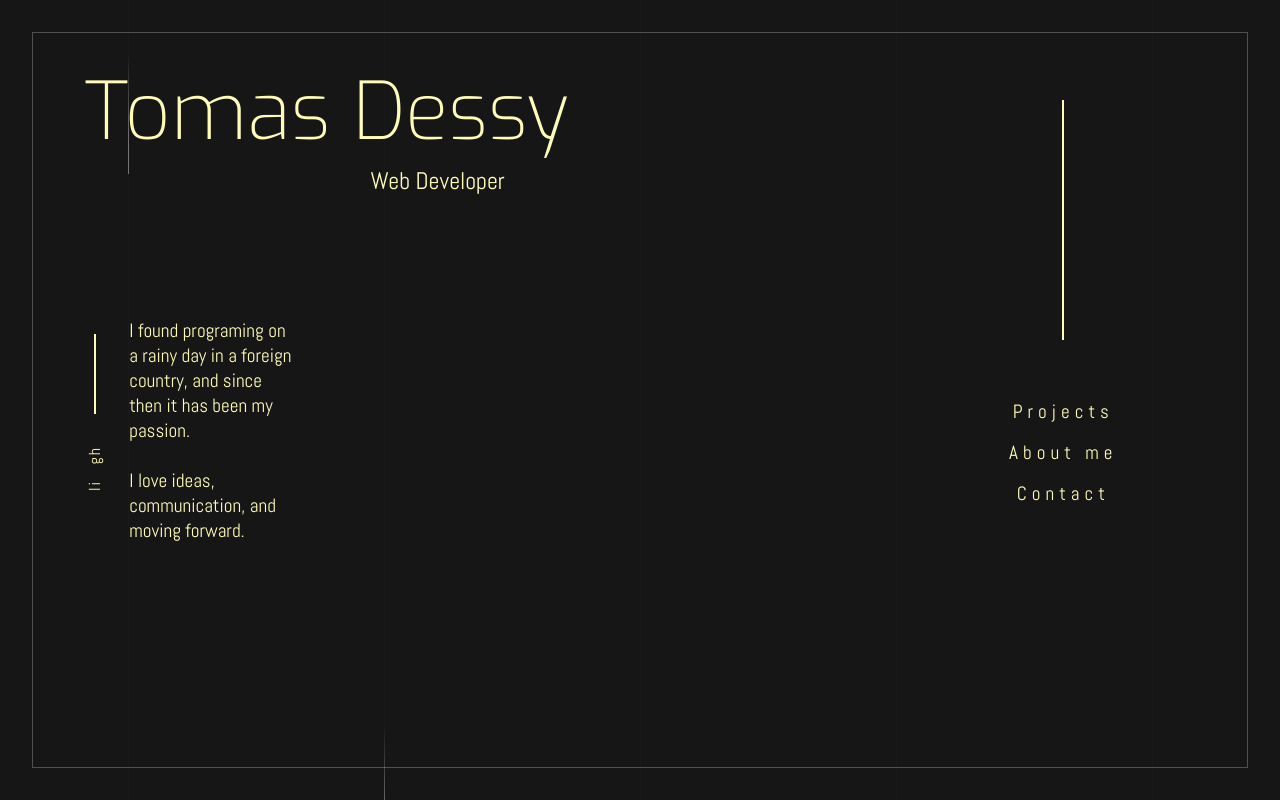
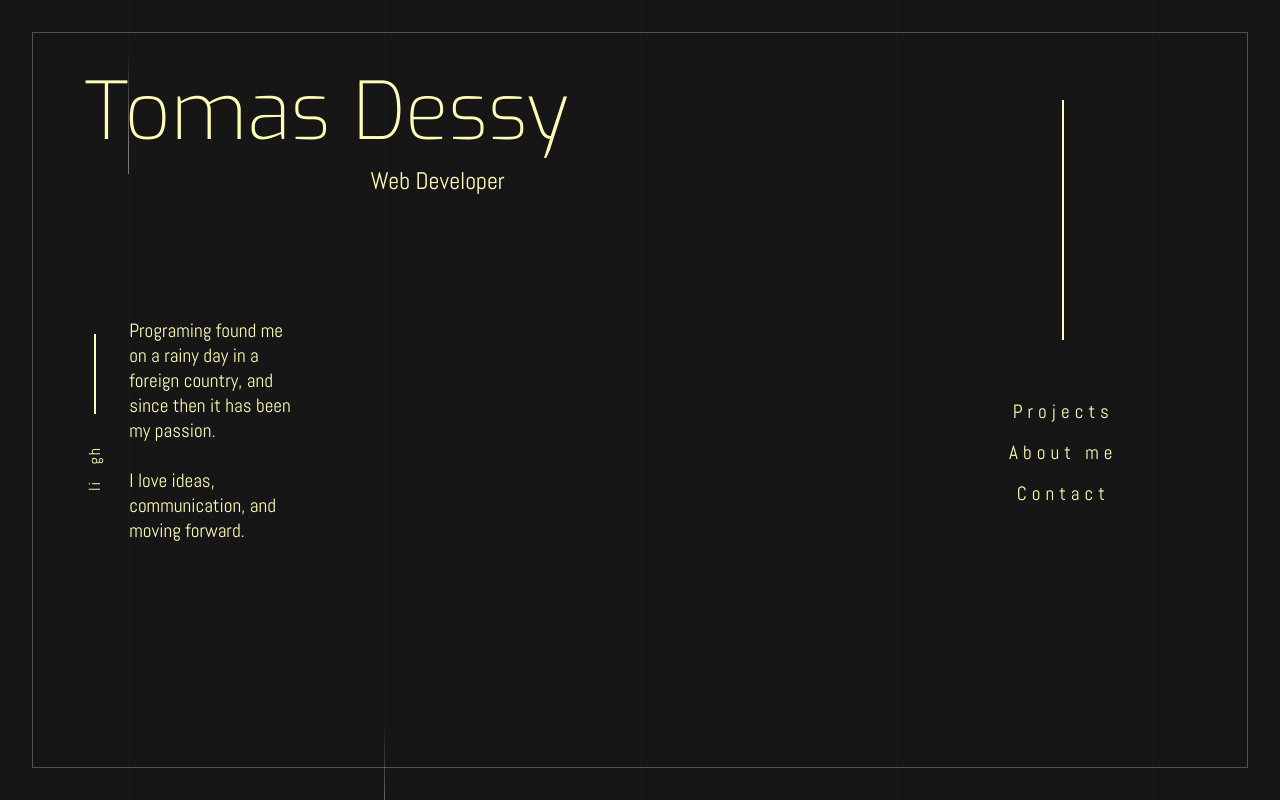
Before and after one commit to tomcoso/portfolio-app, a React (Create React App) app: page / in a window 1280 px wide. Built offline with nearby package versions, Linux system fonts and the light colour scheme.

Commit message:
change text

```diff
--- a/src/components/About.js
+++ b/src/components/About.js
@@ -20,21 +20,21 @@ const About = ({ view, toMain }) => {
         <div id="about-info">
           <div>
             <p>
-              I am a self taugth front end developer, I enjoy building modern
-              websites and apps that are scalable and tidy, where pragmatism and
-              readability is a priority. I believe code can be an expression of
-              both simplicity and complexity.
+              I am a self-taugth front-end developer, that enjoys building
+              modern websites and apps that are scalable and tidy, where
+              pragmatism and readability is a priority. My belief is that code
+              can be an expression of both simplicity and complexity.
             </p>
             <p>
-              I love learning new concepts and technologies and exploring new
-              ideas. So I am always open to opportunities to continue developing
-              my skills and move forward in the industry.
+              Learning new concepts and technologies and exploring new ideas is
+              something I love. So I am always open to opportunities to continue
+              developing my skills and move forward in the industry.
             </p>
           </div>
           <p>
             Born in Argentina, Buenos Aires, 1998. I always have had too many
-            interests for my own good, until, by discovering programing, I found
-            a syncretism of art and pragmatism, expression and order.
+            interests for my own good, until, by discovering programing, found a
+            syncretism of art and pragmatism, expression and order.
           </p>
         </div>
         <div id="about-icons">
--- a/src/components/Main.js
+++ b/src/components/Main.js
@@ -37,7 +37,7 @@ const Main = ({ view, toView }) => {
             </a>
           </div>
           <p>
-            I found programing on a rainy day in a foreign country, and since
+            Programing found me on a rainy day in a foreign country, and since
             then it has been my passion.
             <br />
             <br />I love ideas, communication, and moving forward.
--- a/src/style/root.scss
+++ b/src/style/root.scss
@@ -17,9 +17,7 @@
   width: 100vw;
   height: 100vh;
   overflow: hidden;
-  background-image: var(--bg-gradient);
-  background-size: 3000px;
-  animation: var(--bg-animation);
+  background-color: var(--bg-color);
 }
 
 #page-grid {
```
